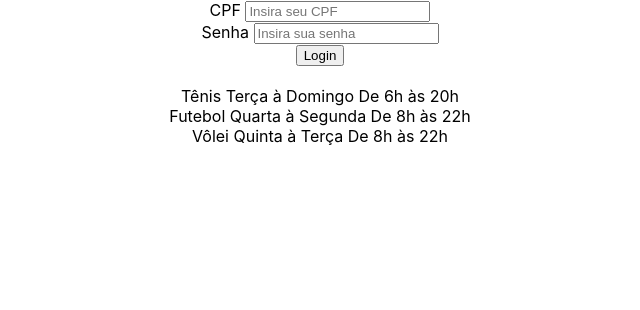
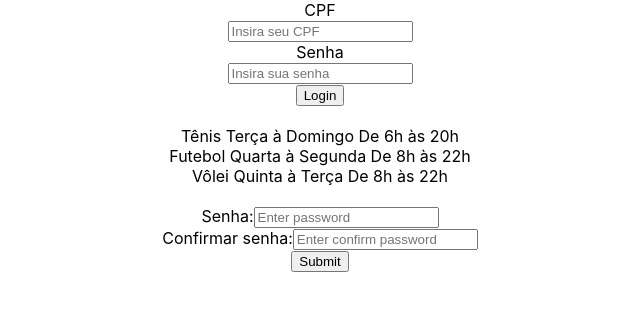
Before and after one commit to dsm-cefet-rj/trabalho-integrado-2020-1-grupo-3, a React (Create React App) app in the folder projeto/: page / in a window 1280 px wide. Shown: the top 310 px of the page, without its empty margins (320-960 px from the left). Built offline with nearby package versions, Linux system fonts and the light colour scheme.

Commit message:
Muda Senha

```diff
--- a/projeto/src/App.js
+++ b/projeto/src/App.js
@@ -1,13 +1,14 @@
-import logo from './logo.svg';
 import './App.css';
 import Login from './Componentes/Login'
 import EventoContainer from './Componentes/EventoContainer'
+import MudaSenha from './Componentes/MudaSenha'
 
 function App() {
   return (
     <div className="App">
       <Login /> <br/>
-      <EventoContainer />
+      <EventoContainer /> <br/>
+      <MudaSenha />
     </div>
   );
 }
--- a/projeto/src/Componentes/EventoComponent.js
+++ b/projeto/src/Componentes/EventoComponent.js
@@ -12,10 +12,9 @@ class eventoComponent extends Component{
         infoData = JSON.stringify(infoData).replaceAll('","', ' ').replace('["', '').replace('"]', '')
         return(
                 <div>
-                    <Collapsible
-                    trigger= {infoData} >
-                        <h3>{this.props.evento.local}</h3>
-                        <h3>{this.props.evento.descricao}</h3>
+                    <Collapsible trigger= {infoData}>
+                        <h3>Local: {this.props.evento.local}</h3>
+                        <h3>Descrição: {this.props.evento.descricao}</h3>
                     </Collapsible>
                 </div>
             )
--- a/projeto/src/Componentes/Login.js
+++ b/projeto/src/Componentes/Login.js
@@ -22,7 +22,7 @@ class Login extends Component{
     render(){
         return(
             <form>
-                <label> CPF </label>
+                <label> CPF </label> <br />
                 <input type = "text"
                     maxLength='14'
                     placeholder = "Insira seu CPF"
@@ -30,7 +30,7 @@ class Login extends Component{
                     name = "cpf"
                     onChange = {this.handleLogin}/>
                 <br />
-                <label> Senha </label>
+                <label> Senha </label><br />
                 <input type = "password"
                     placeholder = "Insira sua senha"
                     value= {this.state.senha}
--- /dev/null
+++ b/projeto/src/Componentes/MudaSenha.js
@@ -0,0 +1,109 @@
+import React from 'react';
+
+class MudaSenha extends React.Component {
+    constructor() {
+    super();
+    this.state = {
+      input: {},
+      errors: {}
+    };
+
+    this.handleChange = this.handleChange.bind(this);
+    this.handleSubmit = this.handleSubmit.bind(this);
+  }
+
+  handleChange(event) {
+    let input = this.state.input;
+    input[event.target.name] = event.target.value;
+
+    this.setState({
+      input
+    });
+  }
+
+  handleSubmit(event) {
+    event.preventDefault();
+
+    if(this.validate()){
+        console.log(this.state);
+
+        let input = {};
+        input["password"] = "";
+        input["confirm_password"] = "";
+        this.setState({input:input});
+
+        alert('Demo Form is submited');
+    }
+  }
+
+  validate(){
+      let input = this.state.input;
+      let errors = {};
+      let isValid = true;
+
+      if (!input["password"]) {
+        isValid = false;
+        errors["password"] = "Por favor informe a senha.";
+      }
+
+      if (!input["confirm_password"]) {
+        isValid = false;
+        errors["confirm_password"] = "Por favor confirme a senha.";
+      }
+
+      if (typeof input["password"] !== "undefined" && typeof input["confirm_password"] !== "undefined") {
+
+        if (input["password"] !== input["confirm_password"]) {
+          isValid = false;
+          errors["password"] = "Senhas não combinam.";
+        }
+      }
+
+      this.setState({
+        errors: errors
+      });
+
+      return isValid;
+  }
+
+  render() {
+    return (
+      <div>
+        <form onSubmit={this.handleSubmit}>
+
+          <div class="form-group">
+            <label for="password">Senha:</label>
+            <input
+              type="password"
+              name="password"
+              value={this.state.input.password}
+              onChange={this.handleChange}
+              class="form-control"
+              placeholder="Enter password"
+              id="password" />
+
+              <div className="text-danger">{this.state.errors.password}</div>
+          </div>
+
+          <div class="form-group">
+            <label for="password">Confirmar senha:</label>
+            <input
+              type="password"
+              name="confirm_password"
+              value={this.state.input.confirm_password}
+              onChange={this.handleChange}
+              class="form-control"
+              placeholder="Enter confirm password"
+              id="confirm_password" />
+
+              <div className="text-danger">{this.state.errors.confirm_password}</div>
+          </div>
+
+          <input type="submit" value="Submit" class="btn btn-success" />
+        </form>
+      </div>
+    );
+  }
+}
+
+export default MudaSenha;
```
